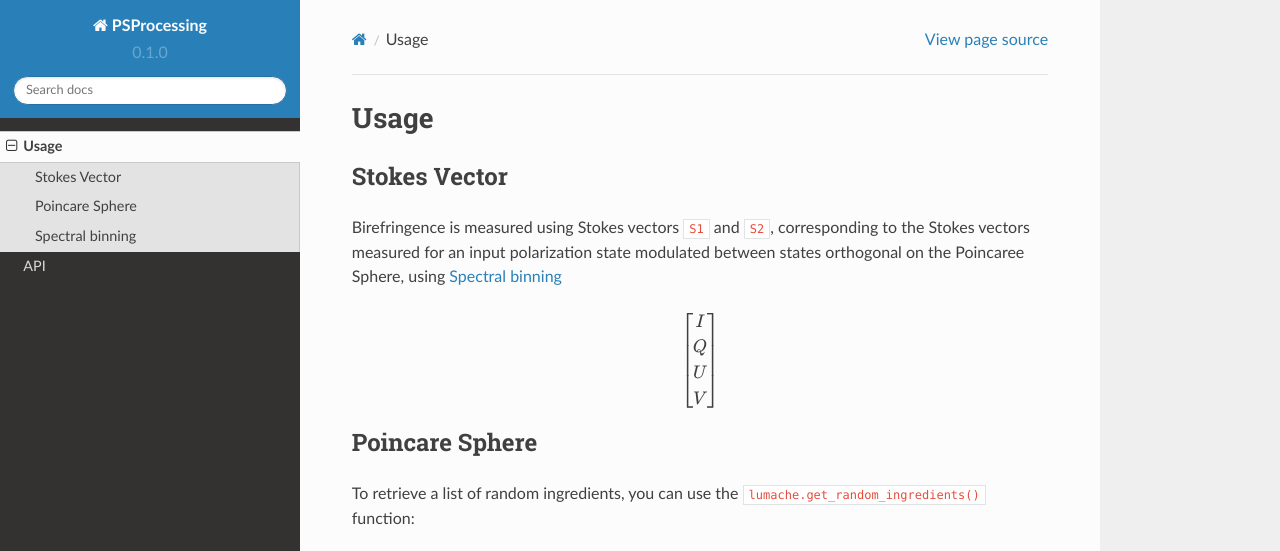
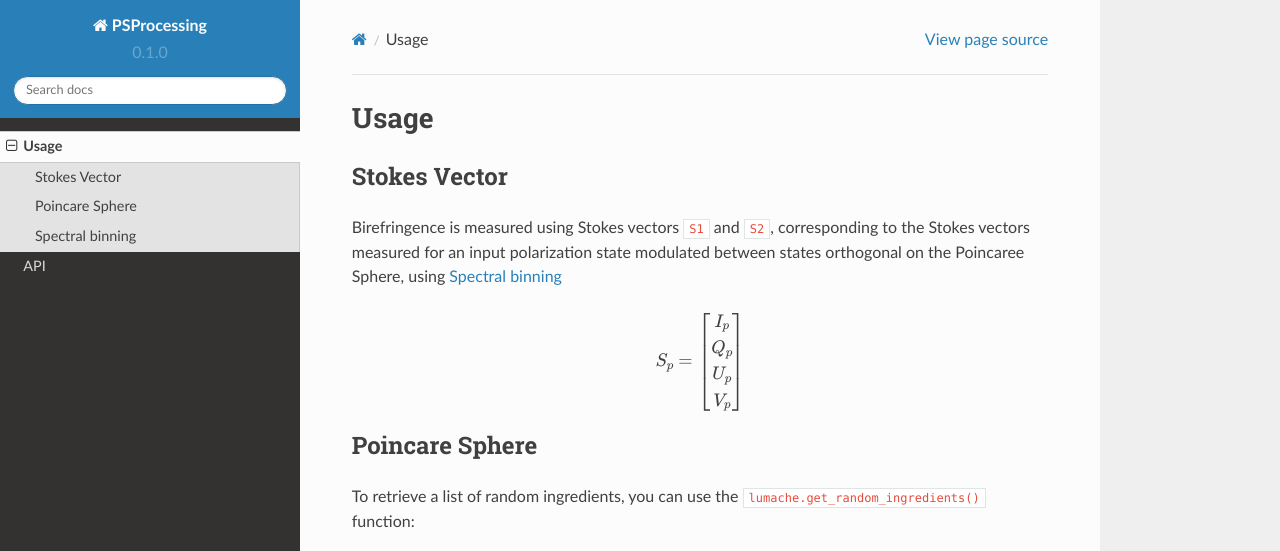
Before and after one commit to shadimasoumi/TestMATLAB, a Sphinx documentation site: the page built from docs/source/usage.rst, in a window 1280 px wide and 1249 px high, cut to the strip 0-551 px from the top of the window. Built offline with Sphinx 7.4.7 and the Read the Docs theme 2.0.0, drawn with Linux system fonts in a browser that asks for light colours.

Commit message:
Update usage.rst

```diff
--- a/docs/source/usage.rst
+++ b/docs/source/usage.rst
@@ -16,7 +16,7 @@ for an input polarization state modulated between states orthogonal on the
 
 
 
-.. math:: \begin{bmatrix} I\\Q\\U\\V \end{bmatrix}
+.. math:: S_p=\begin{bmatrix} I_p\\Q_p\\U_p\\V_p \end{bmatrix}
 
 .. _Poincare Sphere:
 
```
